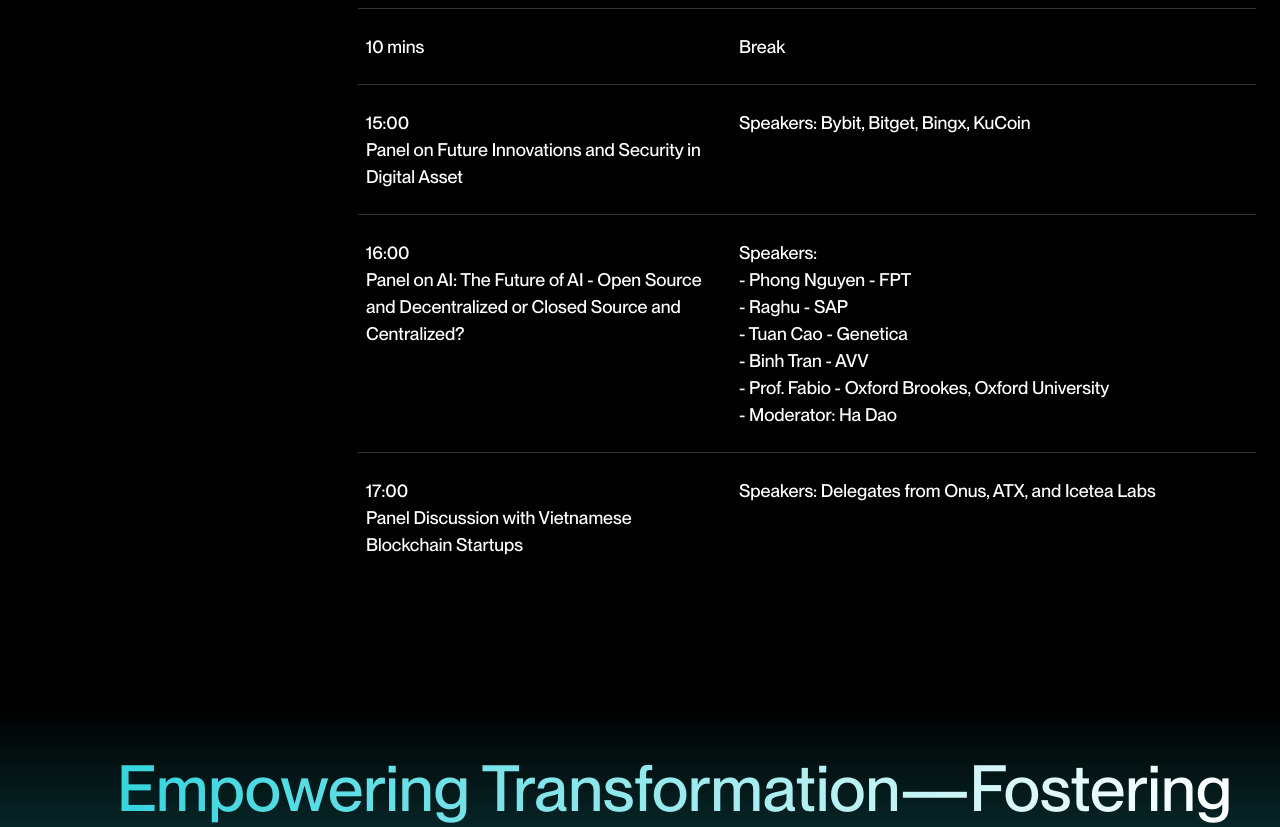
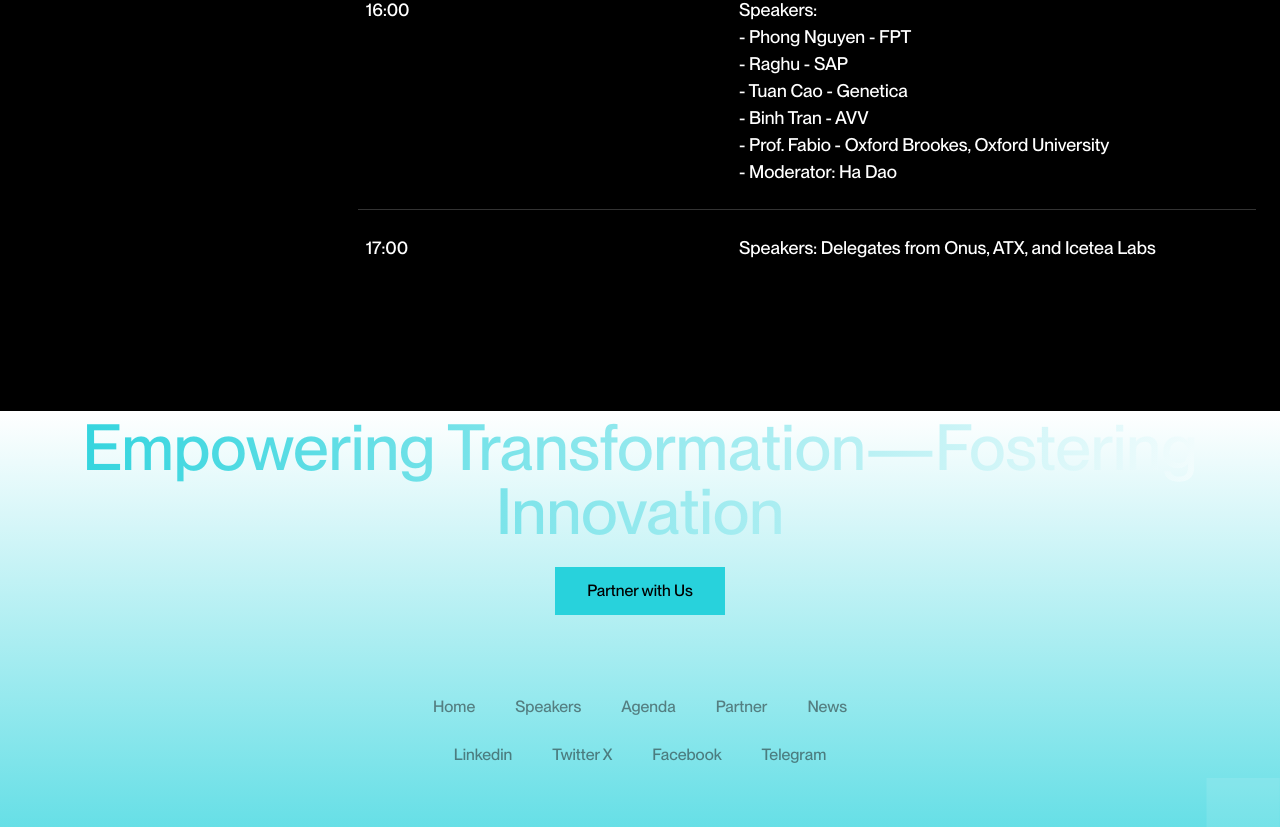
Before and after one commit to unicornultrafoundation/vtis-website, a Next.js app: page /agenda in a window 1280 px wide. Shown: the part 1914-2741 px from the top of the page. Built offline with nearby package versions, Linux system fonts and the light colour scheme.

Commit message:
update fix ui

```diff
--- a/src/app/layout.tsx
+++ b/src/app/layout.tsx
@@ -39,6 +39,17 @@
 }>) {
   return (
     <html lang="en">
+      <head>
+        <title>VTIS 2024 </title>
+        <meta property="og:type" content="website" />
+        <meta property="og:title" content="VTIS 2024" />
+        <meta property="og:description" content="VTIS 2024" />
+        <meta property="og:url" content="https://vtis.io" />
+        <meta property="og:image" content="/images/og-image.png" />
+        <meta property="og:image:type" content="image/png" />
+        <meta property="og:image:width" content="1200" />
+        <meta property="og:image:height" content="600" />
+      </head>
       <body
         className={`${geistSans.variable} ${geistMono.variable} ${ppNeueBold.variable} ${ppNeueMed.variable} antialiased mx-auto`}
       >
--- a/src/components/Layout/Footer/index.tsx
+++ b/src/components/Layout/Footer/index.tsx
@@ -10,20 +10,20 @@
   const pathname = usePathname();
   const [activeTab, setActiveTab] = useState(pathname);
   return (
-    <footer className=" relative w-full p-4 tablet:p-12 bg-gradient-to-t from-[#28D2DC] to-black">
+    <footer className=" relative w-full p-4 tablet:p-1 bg-[linear-gradient(180deg,_rgba(40,210,220,0)_0%,_#28D2DC_100%)]">
       <ImageBase.FooterImage className="hidden tablet:block absolute right-0 bottom-0" />
       <div className="w-full h-full flex flex-col tablet:justify-between">
         {/* Top */}
         <div className="w-full h-full flex flex-col gap-16 tablet:gap-20 justify-center tablet:justify-between items-start">
           {/* Shaping */}
-          <div className="w-[343px] tablet:w-full fullscreen:w-[1274px] flex flex-col gap-6 fullscreen:gap-16 items-end tablet:items-center tablet:text-center">
-            <h2 className="font-neueMed text-[48px] tablet:text-6xl tablet:text-[64px] fullscreen:text-[170px] fullscreen:leading-[192px] font-medium bg-gradient-to-r from-[#28D2DC] to-[#FFFFFF] bg-clip-text text-transparent tablet:text-end">
+          <div className="w-[343px] tablet:w-full fullscreen:w-[1274px] flex flex-col gap-6 fullscreen:gap-16 tablet:items-center tablet:text-center">
+            <h2 className="font-neueMed text-[48px] tablet:text-6xl tablet:text-[64px] fullscreen:text-[170px] fullscreen:leading-[192px] font-medium bg-gradient-to-r from-[#28D2DC] to-[#FFFFFF] bg-clip-text text-transparent tablet:text-center">
               Empowering Transformation—Fostering Innovation
             </h2>
             <Link
               href="https://docs.google.com/forms/d/e/1FAIpQLSdnx0Knyzusil9koJIXf_Ol0-Bdh91xKhbhjhVKbiD_uIGpuw/viewform"
               target="_blank"
-              className="animated-text h-12 fullscreen:w-[410px] text-white fullscreen:h-[128px] flex justify-center items-center bg-[#ffffff26] px-6 py-4 font-neueMed fullscreen:text-[42px] text-center laptop:items-center hover:bg-white hover:text-black transition duration-500 fullscreen:px-16 fullscreen:py-8"
+              className="animated-text h-12 fullscreen:w-[410px] text-black fullscreen:h-[128px] flex justify-center items-center bg-[#28D2DC] px-8 py-[14px] font-neueMed fullscreen:text-[42px] text-center laptop:items-center hover:bg-white hover:text-black transition duration-500 fullscreen:px-16 fullscreen:py-8"
             >
               Partner with Us
             </Link>
@@ -54,7 +54,11 @@
             <div className="flex flex-col tablet:flex-row tablet:justify-center tablet:items-center gap-8 tablet:gap-10">
               {social.map((nav, index) => (
                 <div key={index}>
-                  <Link href={nav.href} className="cursor-pointer" target="_blank">
+                  <Link
+                    href={nav.href}
+                    className="cursor-pointer"
+                    target="_blank"
+                  >
                     <p className="font-neueMed text-base opacity-50">
                       {nav.label}
                     </p>
--- a/src/components/Pages/Agenda/AfternoonSection.tsx
+++ b/src/components/Pages/Agenda/AfternoonSection.tsx
@@ -137,7 +137,7 @@
             <div className="flex tablet:group-hover:bg-white tablet:group-hover:text-black py-6 px-2 fullscreen:py-[64px]  text-[18px] fullscreen:text-[48px] font-neueMed">
               <div className=" w-full tablet:max-w-[353px] fullscreen:max-w-[941px] max-w-[116px] ">
                 <p>{speaker.time}</p>
-                <p className="">{speaker.title}</p>
+                {/* <p className="">{speaker.title}</p> */}
               </div>
               <p
                 className="pl-5"
--- a/src/components/Pages/Agenda/MorningSection.tsx
+++ b/src/components/Pages/Agenda/MorningSection.tsx
@@ -133,7 +133,7 @@
             <div className="flex tablet:group-hover:bg-white tablet:group-hover:text-black py-6 px-2 fullscreen:py-[64px]  text-[18px] fullscreen:text-[48px] font-neueMed">
               <div className=" w-full tablet:max-w-[353px] fullscreen:max-w-[941px] max-w-[116px] ">
                 <p>{speaker.time}</p>
-                <p className="">{speaker.title}</p>
+                {/* <p className="">{speaker.title}</p> */}
               </div>
               <p
                 className="pl-5"
```
Also changed, not shown: public/images/og-img.png (added), src/assets/images/fpt-logo.png.
